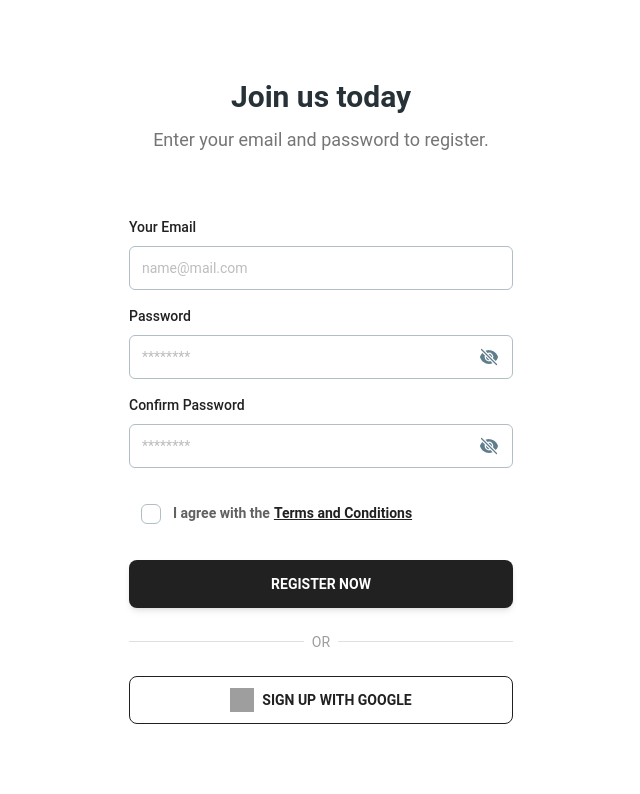
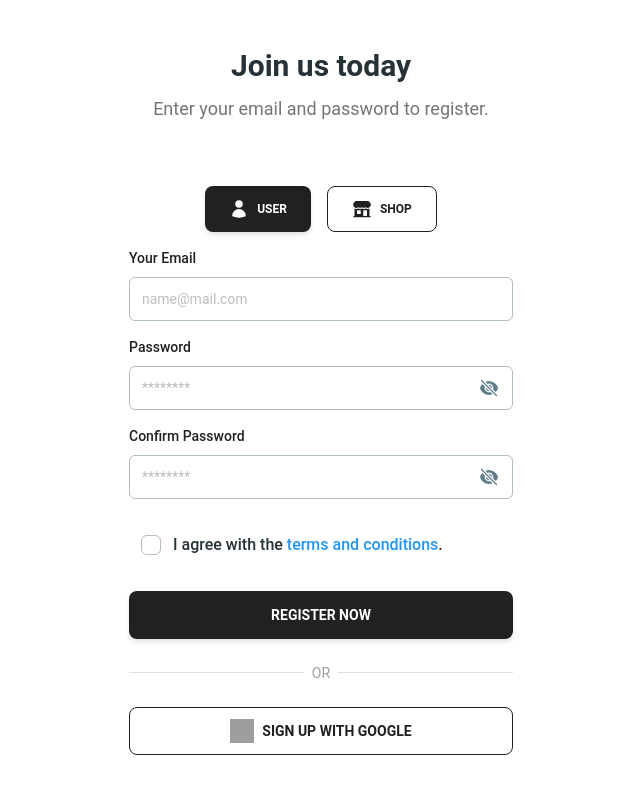
Before and after one commit to SLDrago/HappyTank-FrontEnd, a React (Vite) app: page /signup in a window 1280 px wide. Shown: the top 794 px of the page, without its empty margins (319-959 px from the left). Built offline with nearby package versions, Linux system fonts and the light colour scheme; grey boxes are pictures that could not be loaded.

Commit message:
signup, signin, fogetpw,resetpw interface update with validations

```diff
--- /dev/null
+++ b/src/components/Authentication/UserShopRadio.tsx
@@ -0,0 +1,39 @@
+import React, { useState } from "react";
+import { Button } from "@material-tailwind/react";
+import { UserIcon, BuildingStorefrontIcon } from "@heroicons/react/24/solid";
+
+interface UserShopRadioProps {
+  name: string;
+}
+
+const UserShopRadio: React.FC<UserShopRadioProps> = ({ name }) => {
+  const [selected, setSelected] = useState<"user" | "shop">("user");
+
+  return (
+    <div className="flex justify-center items-center">
+      <div className="flex space-x-4">
+        <Button
+          color={selected === "user" ? "black" : "gray"}
+          variant={selected === "user" ? "filled" : "outlined"}
+          onClick={() => setSelected("user")}
+          className="flex items-center space-x-2"
+        >
+          <UserIcon className="h-5 w-5" />
+          <span>User</span>
+        </Button>
+        <Button
+          color={selected === "shop" ? "black" : "gray"}
+          variant={selected === "shop" ? "filled" : "outlined"}
+          onClick={() => setSelected("shop")}
+          className="flex items-center space-x-2"
+        >
+          <BuildingStorefrontIcon className="h-5 w-5" />
+          <span>Shop</span>
+        </Button>
+      </div>
+      <input type="hidden" name={name} value={selected} />
+    </div>
+  );
+};
+
+export default UserShopRadio;
--- /dev/null
+++ b/src/components/Verification/FormValidationErrorMsg.tsx
@@ -0,0 +1,21 @@
+const FormValidationErrorMsg = ({ message }: { message: string }) => {
+  return (
+    <p className="flex items-center gap-1 mt-2 font-sans text-sm antialiased font-normal leading-normal text-red-500">
+      <svg
+        xmlns="http://www.w3.org/2000/svg"
+        viewBox="0 0 24 24"
+        fill="currentColor"
+        className="w-4 h-4 -mt-px"
+      >
+        <path
+          fillRule="evenodd"
+          d="M2.25 12c0-5.385 4.365-9.75 9.75-9.75s9.75 4.365 9.75 9.75-4.365 9.75-9.75 9.75S2.25 17.385 2.25 12zm8.706-1.442c1.146-.573 2.437.463 2.126 1.706l-.709 2.836.042-.02a.75.75 0 01.67 1.34l-.04.022c-1.147.573-2.438-.463-2.127-1.706l.71-2.836-.042.02a.75.75 0 11-.671-1.34l.041-.022zM12 9a.75.75 0 100-1.5.75.75 0 000 1.5z"
+          clipRule="evenodd"
+        ></path>
+      </svg>
+      {message}
+    </p>
+  );
+};
+
+export default FormValidationErrorMsg;
--- a/src/pages/Authentication/ResetPW.tsx
+++ b/src/pages/Authentication/ResetPW.tsx
@@ -1,10 +1,30 @@
+import { Typography, Input, Button } from "@material-tailwind/react";
+import { EyeSlashIcon, EyeIcon } from "@heroicons/react/24/solid";
+import { useFormik } from "formik";
+import * as Yup from "yup";
 import { useState } from "react";
-
-import { Typography, Input, Button, Checkbox } from "@material-tailwind/react";
-import { EyeSlashIcon, EyeIcon } from "@heroicons/react/24/solid";
-import { NavLink } from "react-router-dom";
+import FormValidationErrorMsg from "../../components/Verification/FormValidationErrorMsg";
 
 export function SignUp() {
+  const formik = useFormik({
+    initialValues: {
+      password: "",
+      confirmPassword: "",
+    },
+    validationSchema: Yup.object({
+      password: Yup.string()
+        .min(8, "Password must be at least 8 characters")
+        .required("Password is required"),
+      confirmPassword: Yup.string()
+        .oneOf([Yup.ref("password"), null], "Passwords must match")
+        .required("Confirm password is required"),
+    }),
+    onSubmit: (values) => {
+      // Handle form submission here
+      console.log(values);
+    },
+  });
+
   const [passwordShown, setPasswordShown] = useState(false);
   const [confirmPasswordShown, setConfirmPasswordShown] = useState(false);
 
@@ -20,12 +40,15 @@ export function SignUp() {
     <section className="grid text-center h-screen items-center p-8">
       <div>
         <Typography variant="h3" color="blue-gray" className="mb-2">
-          Hey, Wellcome Back!
+          Hey, Welcome Back!
         </Typography>
         <Typography className="mb-16 text-gray-600 font-normal text-[18px]">
           Enter your new password here.
         </Typography>
-        <form action="#" className="mx-auto max-w-[24rem] text-left">
+        <form
+          onSubmit={formik.handleSubmit}
+          className="mx-auto max-w-[24rem] text-left"
+        >
           <div className="mb-4">
             <label htmlFor="password">
               <Typography
@@ -43,6 +66,7 @@ export function SignUp() {
               }}
               className="w-full placeholder:opacity-100 focus:border-t-primary border-t-blue-gray-200"
               type={passwordShown ? "text" : "password"}
+              {...formik.getFieldProps("password")}
               icon={
                 <i onClick={togglePasswordVisibility}>
                   {passwordShown ? (
@@ -53,9 +77,12 @@ export function SignUp() {
                 </i>
               }
             />
+            {formik.touched.password && formik.errors.password && (
+              <FormValidationErrorMsg message={formik.errors.password} />
+            )}
           </div>
           <div className="mb-6">
-            <label htmlFor="confirm-password">
+            <label htmlFor="confirmPassword">
               <Typography
                 variant="small"
                 className="mb-2 block font-medium text-gray-900"
@@ -71,6 +98,7 @@ export function SignUp() {
               }}
               className="w-full placeholder:opacity-100 focus:border-t-primary border-t-blue-gray-200"
               type={confirmPasswordShown ? "text" : "password"}
+              {...formik.getFieldProps("confirmPassword")}
               icon={
                 <i onClick={toggleConfirmPasswordVisibility}>
                   {confirmPasswordShown ? (
@@ -81,9 +109,21 @@ export function SignUp() {
                 </i>
               }
             />
+            {formik.touched.confirmPassword &&
+              formik.errors.confirmPassword && (
+                <FormValidationErrorMsg
+                  message={formik.errors.confirmPassword}
+                />
+              )}
           </div>
 
-          <Button color="gray" size="lg" className="mt-6" fullWidth>
+          <Button
+            color="gray"
+            size="lg"
+            className="mt-6"
+            fullWidth
+            type="submit"
+          >
             Update Password
           </Button>
         </form>
--- a/src/pages/Authentication/SignUp.tsx
+++ b/src/pages/Authentication/SignUp.tsx
@@ -1,8 +1,11 @@
 import { useState } from "react";
-
-import { Typography, Input, Button, Checkbox } from "@material-tailwind/react";
+import { Typography, Input, Button } from "@material-tailwind/react";
 import { EyeSlashIcon, EyeIcon } from "@heroicons/react/24/solid";
 import { NavLink } from "react-router-dom";
+import UserShopRadio from "../../components/Authentication/UserShopRadio";
+import { useFormik } from "formik";
+import FormValidateErrorMsg from "../../components/Verification/FormValidationErrorMsg";
+import * as Yup from "yup";
 
 export function SignUp() {
   const [passwordShown, setPasswordShown] = useState(false);
@@ -16,6 +19,28 @@ export function SignUp() {
     setConfirmPasswordShown(!confirmPasswordShown);
   };
 
+  const validationSchema = Yup.object({
+    email: Yup.string().email("Invalid email address").required("Required"),
+    password: Yup.string()
+      .min(8, "Password must be at least 8 characters")
+      .required("Required"),
+    confirmPassword: Yup.string()
+      .oneOf([Yup.ref("password"), undefined], "Passwords must match")
+      .required("Required"),
+  });
+
+  const formik = useFormik({
+    initialValues: {
+      email: "",
+      password: "",
+      confirmPassword: "",
+    },
+    validationSchema,
+    onSubmit: (values) => {
+      console.log("Form data", values);
+    },
+  });
+
   return (
     <section className="grid text-center h-screen items-center p-8 mb-20">
       <div>
@@ -25,7 +50,13 @@ export function SignUp() {
         <Typography className="mb-16 text-gray-600 font-normal text-[18px]">
           Enter your email and password to register.
         </Typography>
-        <form action="#" className="mx-auto max-w-[24rem] text-left">
+        <form
+          onSubmit={formik.handleSubmit}
+          className="mx-auto max-w-[24rem] text-left"
+        >
+          <div className="mb-4">
+            <UserShopRadio name="userShopSelection" />
+          </div>
           <div className="mb-4">
             <label htmlFor="email">
               <Typography
@@ -43,10 +74,12 @@ export function SignUp() {
               name="email"
               placeholder="name@mail.com"
               className="w-full placeholder:opacity-100 focus:border-t-primary border-t-blue-gray-200"
-              labelProps={{
-                className: "hidden",
-              }}
+              labelProps={{ className: "hidden" }}
+              {...formik.getFieldProps("email")}
             />
+            {formik.touched.email && formik.errors.email ? (
+              <FormValidateErrorMsg message={formik.errors.email} />
+            ) : null}
           </div>
           <div className="mb-4">
             <label htmlFor="password">
@@ -60,9 +93,7 @@ export function SignUp() {
             <Input
               size="lg"
               placeholder="********"
-              labelProps={{
-                className: "hidden",
-              }}
+              labelProps={{ className: "hidden" }}
               className="w-full placeholder:opacity-100 focus:border-t-primary border-t-blue-gray-200"
               type={passwordShown ? "text" : "password"}
               icon={
@@ -74,7 +105,11 @@ export function SignUp() {
                   )}
                 </i>
               }
+              {...formik.getFieldProps("password")}
             />
+            {formik.touched.password && formik.errors.password ? (
+              <FormValidateErrorMsg message={formik.errors.password} />
+            ) : null}
           </div>
           <div className="mb-6">
             <label htmlFor="confirm-password">
@@ -88,9 +123,7 @@ export function SignUp() {
             <Input
               size="lg"
               placeholder="********"
-              labelProps={{
-                className: "hidden",
-              }}
+              labelProps={{ className: "hidden" }}
               className="w-full placeholder:opacity-100 focus:border-t-primary border-t-blue-gray-200"
               type={confirmPasswordShown ? "text" : "password"}
               icon={
@@ -102,26 +135,57 @@ export function SignUp() {
                   )}
                 </i>
               }
+              {...formik.getFieldProps("confirmPassword")}
             />
+            {formik.touched.confirmPassword && formik.errors.confirmPassword ? (
+              <FormValidateErrorMsg message={formik.errors.confirmPassword} />
+            ) : null}
           </div>
-
-          <Typography
-            variant="small"
+          <div className="inline-flex items-center">
+            <label
+              className="relative flex items-center p-3 rounded-full cursor-pointer"
+              htmlFor="link"
+            >
+              <input
+                type="checkbox"
+                className="before:content[''] peer relative h-5 w-5 cursor-pointer appearance-none rounded-md border border-blue-gray-200 transition-all before:absolute before:top-2/4 before:left-2/4 before:block before:h-12 before:w-12 before:-translate-y-2/4 before:-translate-x-2/4 before:rounded-full before:bg-blue-gray-500 before:opacity-0 before:transition-opacity checked:border-gray-900 checked:bg-gray-900 checked:before:bg-gray-900 hover:before:opacity-10"
+                id="link"
+              />
+              <span className="absolute text-white transition-opacity opacity-0 pointer-events-none top-2/4 left-2/4 -translate-y-2/4 -translate-x-2/4 peer-checked:opacity-100">
+                <svg
+                  xmlns="http://www.w3.org/2000/svg"
+                  className="h-3.5 w-3.5"
+                  viewBox="0 0 20 20"
+                  fill="currentColor"
+                  stroke="currentColor"
+                >
+                  <path d="M16.707 5.293a1 1 0 010 1.414l-8 8a1 1 0 01-1.414 0l-4-4a1 1 0 011.414-1.414L8 12.586l7.293-7.293a1 1 0 011.414 0z"></path>
+                </svg>
+              </span>
+            </label>
+            <label
+              className="mt-px font-light text-gray-700 cursor-pointer select-none"
+              htmlFor="link"
+            >
+              <p className="flex font-sans text-base antialiased font-medium leading-relaxed text-blue-gray-900">
+                I agree with the
+                <NavLink
+                  to="/terms-condition"
+                  className="block font-sans text-base antialiased font-medium leading-relaxed text-blue-500 transition-colors hover:text-blue-700"
+                >
+                  &nbsp;terms and conditions
+                </NavLink>
+                .
+              </p>
+            </label>
+          </div>
+          <Button
+            type="submit"
             color="gray"
-            className="!mt-4 font-semibold flex items-center"
+            size="lg"
+            className="mt-6"
+            fullWidth
           >
-            <Checkbox id="terms-checkbox" />
-            <label htmlFor="terms-checkbox" className="flex items-center">
-              I agree with the{" "}
-              <NavLink
-                to="/terms-condition"
-                className="font-bold underline text-gray-900 ml-1"
-              >
-                Terms and Conditions
-              </NavLink>
-            </label>
-          </Typography>
-          <Button color="gray" size="lg" className="mt-6" fullWidth>
             Register Now
           </Button>
           <div className="relative my-6">
```
Also changed, not shown: src/pages/Authentication/FogetPW.tsx (+46 -2 lines), src/pages/Authentication/SignIn.tsx (+47 -3 lines).
